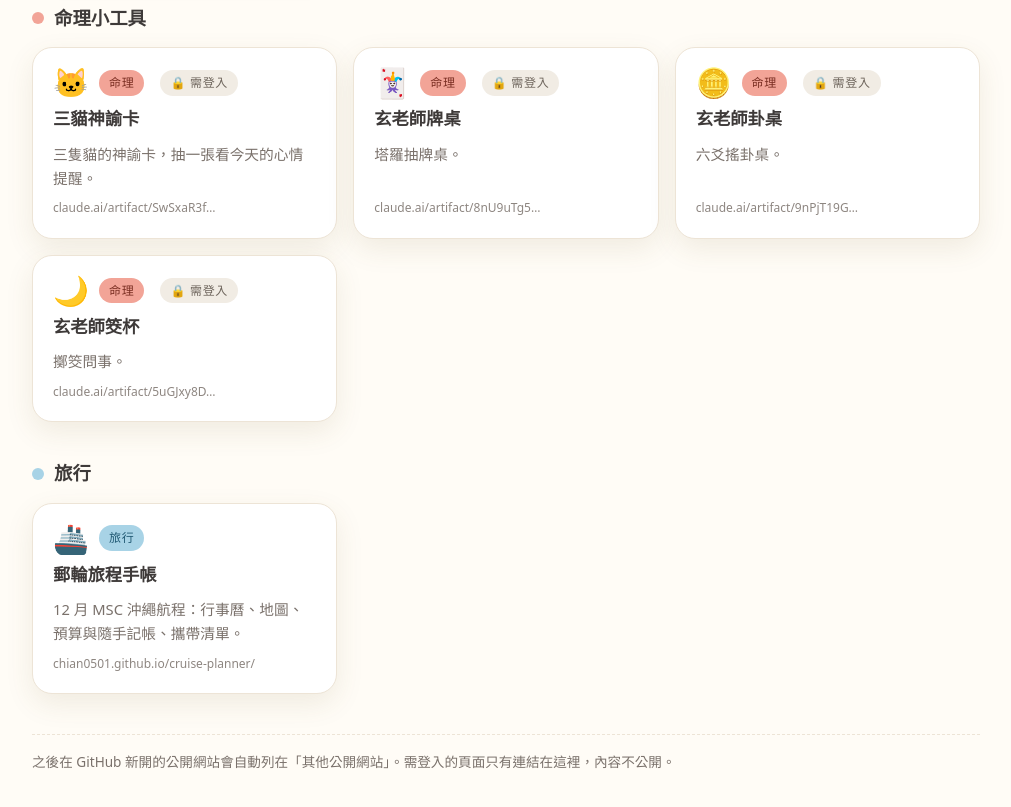
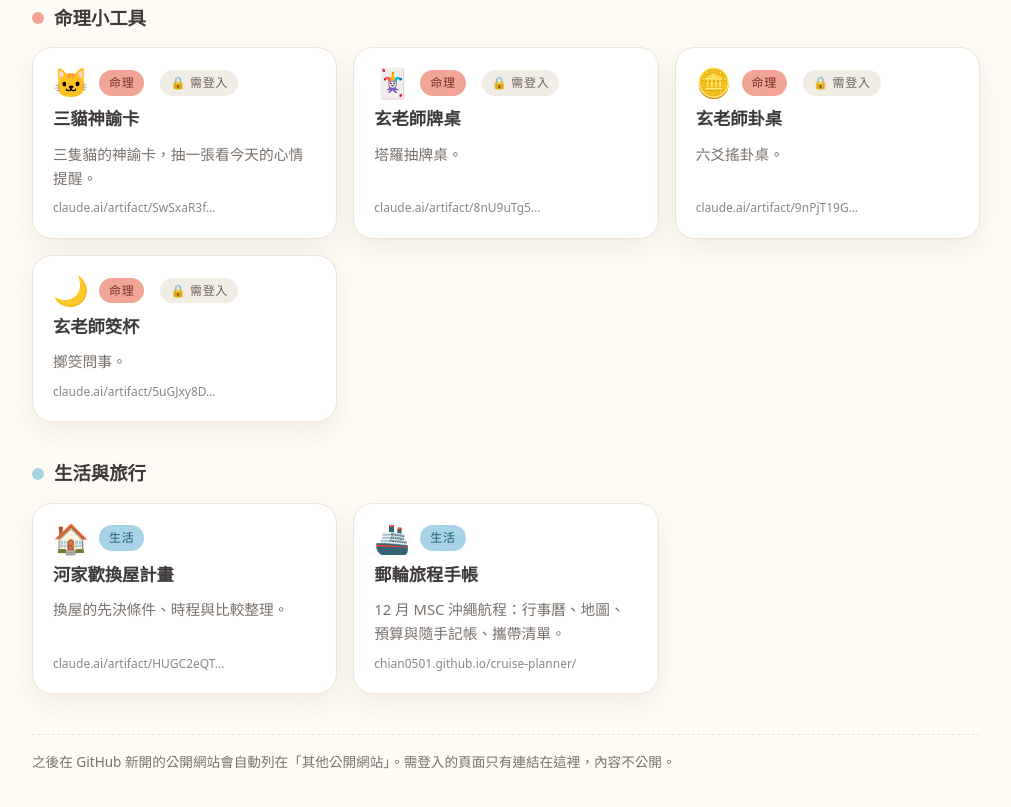
Before and after one commit to chian0501/chian0501.github.io, a plain HTML site: page index.html in a window 1280 px wide. Shown: the part 647-1454 px from the top of the page, without its empty margins (134-1145 px from the left). Drawn offline with Linux system fonts and the light colour scheme; no server answers; a web font is replaced by a local one.

Commit message:
加入河家歡換屋計畫
Co-Authored-By: Claude Opus 5.5 <noreply@anthropic.com>

```diff
--- a/index.html
+++ b/index.html
@@ -82,12 +82,13 @@ const SITES = [
   { cat:'fortune', icon:'🃏', name:'玄老師牌桌', desc:'塔羅抽牌桌。', url:'https://claude.ai/artifact/8nU9uTg5kD8qfty235ntDo', lock:true },
   { cat:'fortune', icon:'🪙', name:'玄老師卦桌', desc:'六爻搖卦桌。', url:'https://claude.ai/artifact/9nPjT19GdGMGX9CUWnGgab', lock:true },
   { cat:'fortune', icon:'🌙', name:'玄老師筊杯', desc:'擲筊問事。', url:'https://claude.ai/artifact/5uGJxy8DiNEdYS837GvXY8', lock:true },
+  { cat:'travel', icon:'🏠', name:'河家歡換屋計畫', desc:'換屋的先決條件、時程與比較整理。', url:'https://claude.ai/artifact/HUGC2eQTzvMVdKLLwRYNzt' },
   { cat:'travel', icon:'🚢', name:'郵輪旅程手帳', desc:'12 月 MSC 沖繩航程：行事曆、地圖、預算與隨手記帳、攜帶清單。', url:'https://chian0501.github.io/cruise-planner/', repo:'cruise-planner' }
 ];
 // 不再使用、也不要自動列出的 repo
 const HIDE = ['OmiNote'];
-const CATS = { daily:'每天會開的', fortune:'命理小工具', travel:'旅行', other:'其他公開網站' };
-const CHIP = { daily:'常用', fortune:'命理', travel:'旅行', other:'網站' };
+const CATS = { daily:'每天會開的', fortune:'命理小工具', travel:'生活與旅行', other:'其他公開網站' };
+const CHIP = { daily:'常用', fortune:'命理', travel:'生活', other:'網站' };
 const DOT = { daily:'var(--daily)', fortune:'var(--fortune)', travel:'var(--travel)', other:'var(--other)' };
 const esc = s => String(s).replace(/[&<>"']/g, c => ({'&':'&amp;','<':'&lt;','>':'&gt;','"':'&quot;',"'":'&#39;'}[c]));
 function render(list){
```
